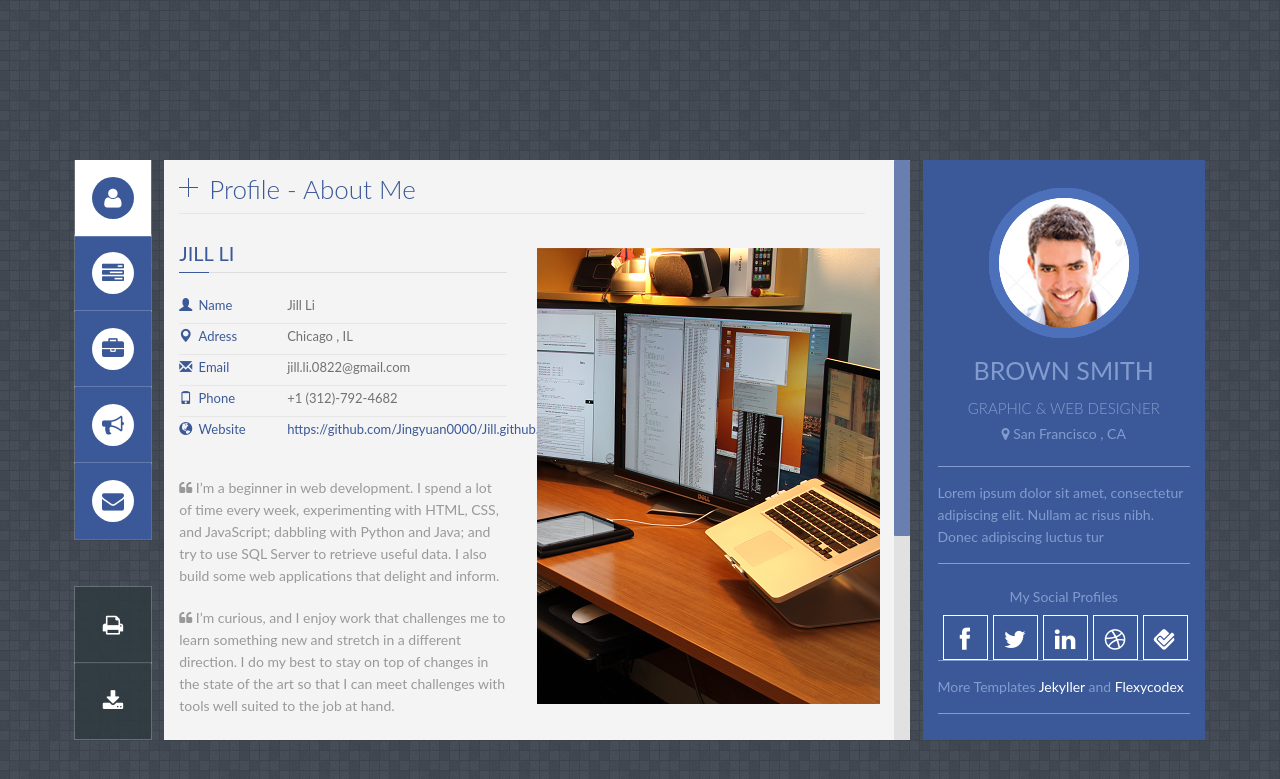
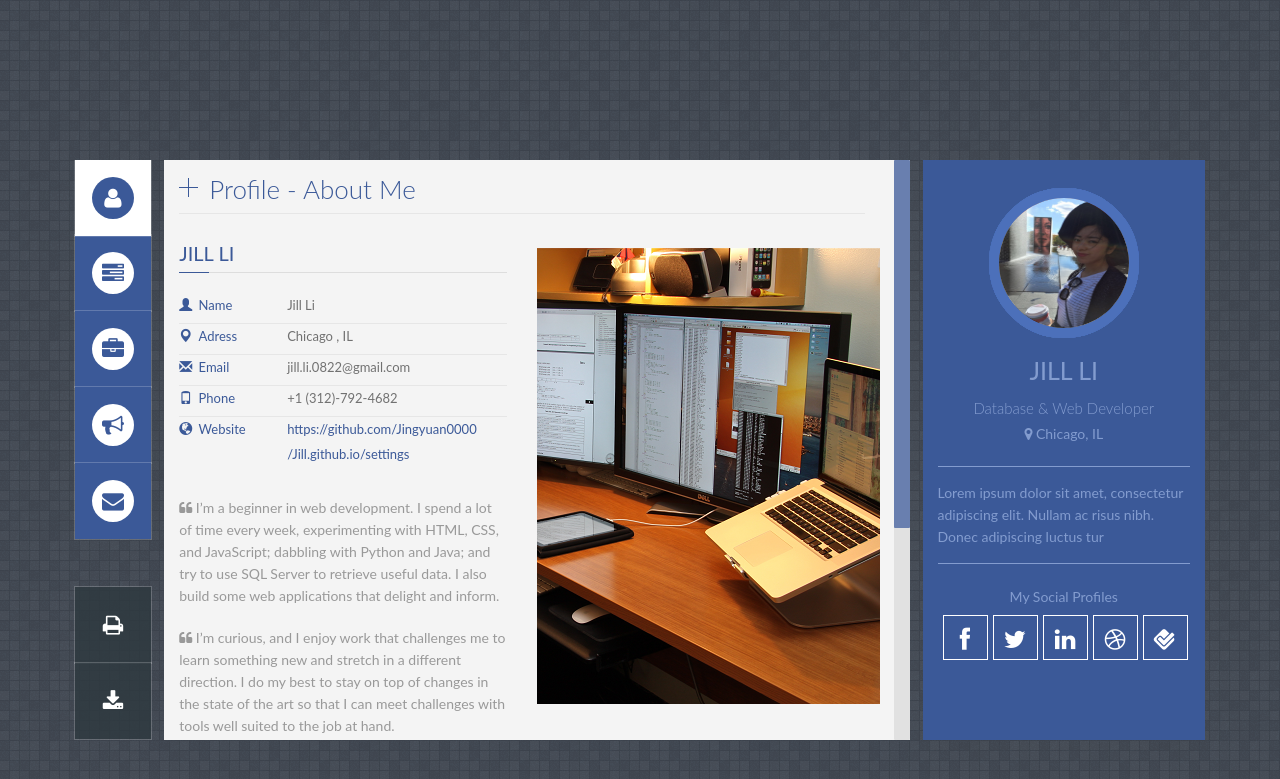
Before and after one commit to Jingyuan0000/Jill.github.io, a Jekyll site: the page built from index.html, in a window 1280 px wide. Shown: the top 779 px of the page. Built offline with Jekyll 4.4.1, drawn with Linux system fonts in a browser that asks for light colours; some web fonts are replaced.

Commit message:
image index

```diff
--- a/_includes/profile.html
+++ b/_includes/profile.html
@@ -47,7 +47,7 @@
             <li>
                 <i class="glyphicon glyphicon-globe"></i>
                 <label>Website</label>
-                <span class="value"><a href="#" target="_blank">https://github.com/Jingyuan0000/Jill.github.io/settings</a></span>
+                <span class="value"><a href="#" target="_blank">https://github.com/Jingyuan0000<br>/Jill.github.io/settings</a></span>
                 <div class="clear"></div>
             </li>
 
--- a/index.html
+++ b/index.html
@@ -45,15 +45,28 @@ layout: default
 
          <div class="image-holder one" id="pic_prof_1" style="display:block">
 
-                <img class="head-image up circle" src="images/img/up.png" width="150" height="150" alt="" />
-                <img class="head-image up-left circle" src="images/img/upleft.png" width="150" height="150" alt="" />
-                <img class="head-image left circle" src="images/img/left.png" width="150" height="150" alt="" />
-                <img class="head-image down-left circle" src="images/img/downleft.png" width="150" height="150" alt="" />
-                <img class="head-image down circle" src="images/img/down.png" width="150" height="150" alt="" />
-                <img class="head-image down-right circle" src="images/img/downright.png" width="150" height="150" alt="" />
-                <img class="head-image right circle" src="images/img/right.png" width="150" height="150" alt="" />
-                <img class="head-image up-right circle" src="images/img/upright.png" width="150" height="150" alt="" />
-                <img class="head-image front circle" src="images/img/front.png" width="150" height="150" alt="" />
+                <!--<img class="head-image up circle" src="images/img/up.png" width="150" height="150" alt="" />-->
+                <!--<img class="head-image up-left circle" src="images/img/upleft.png" width="150" height="150" alt="" />-->
+                <!--<img class="head-image left circle" src="images/img/left.png" width="150" height="150" alt="" />-->
+                <!--<img class="head-image down-left circle" src="images/img/downleft.png" width="150" height="150" alt="" />-->
+                <!--<img class="head-image down circle" src="images/img/down.png" width="150" height="150" alt="" />-->
+                <!--<img class="head-image down-right circle" src="images/img/downright.png" width="150" height="150" alt="" />-->
+                <!--<img class="head-image right circle" src="images/img/right.png" width="150" height="150" alt="" />-->
+                <!--<img class="head-image up-right circle" src="images/img/upright.png" width="150" height="150" alt="" />-->
+                <!--<img class="head-image front circle" src="images/img/front.png" width="150" height="150" alt="" />-->
+
+
+
+
+             <img class="head-image up circle" src="images/img/me1.jpg" width="150" height="150" alt="" />
+             <img class="head-image up-left circle" src="images/img/wanzi1.jpg" width="150" height="150" alt="" />
+             <img class="head-image left circle" src="images/img/me2.jpg" width="150" height="150" alt="" />
+             <img class="head-image down-left circle" src="images/img/wanzi2.jpg" width="150" height="150" alt="" />
+             <img class="head-image down circle" src="images/img/me3.jpg" width="150" height="150" alt="" />
+             <img class="head-image down-right circle" src="images/img/bunny.jpg" width="150" height="150" alt="" />
+             <img class="head-image right circle" src="images/img/me4.jpg" width="150" height="150" alt="" />
+             <img class="head-image up-right circle" src="images/img/me2.jpg" width="150" height="150" alt="" />
+             <img class="head-image front circle" src="images/img/me3.jpg" width="150" height="150" alt="" />
 
         </div>
 
@@ -68,9 +81,9 @@ layout: default
     <div class="col-lg-12 col-md-12 col-sm-9 col-xs-12">
         <!-- Profile info -->
         <div id="profile_info">
-            <h1 id="name" class="transition-02">{{ site.yourname }}</h1>
-            <h4 class="line">{{ site.title }}</h4>
-            <h6><span class="fa fa-map-marker"></span> {{ site.location }}</h6>
+            <h1 id="name" class="transition-02">Jill Li</h1>
+            <h4 class="line">Database &amp; Web Developer</h4>
+            <h6><span class="fa fa-map-marker"></span> Chicago, IL</h6>
         </div>
         <!-- End Profile info -->
 
@@ -98,12 +111,12 @@ layout: default
         </div>
         <!-- End Name -->
 
-        <div id="profile_desc">
-            <p>
-                More Templates <a href="https://github.com/jekyller" target="_blank" title="jekyller" class="a-footer">Jekyller</a> and <a href="https://themeforest.net/item/flexyvcard-responsive-vcard-template-/7158750" target="_blank" title="flexycodes" class="a-footer">Flexycodex</a>
-            </p>
+        <!--<div id="profile_desc">-->
+            <!--<p>-->
+                <!--More Templates <a href="https://github.com/jekyller" target="_blank" title="jekyller" class="a-footer">Jekyller</a> and <a href="https://themeforest.net/item/flexyvcard-responsive-vcard-template-/7158750" target="_blank" title="flexycodes" class="a-footer">Flexycodex</a>-->
+            <!--</p>-->
 
-        </div>
+        <!--</div>-->
 
     </div>
     <!-- End profile information -->
```
